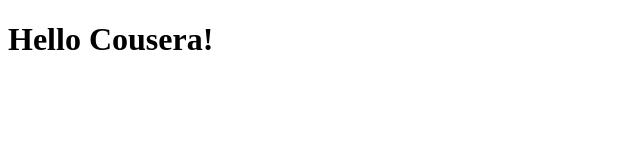
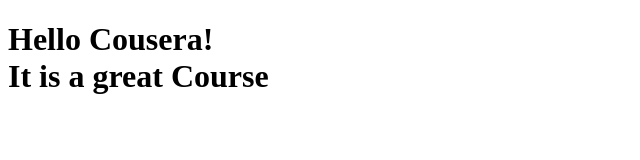
Before and after one commit to Marucabanas/coursera-test, a plain HTML site: page site/index.html in a window 1280 px wide. Shown: the whole page, without its empty margins (0-640 px from the left). Drawn offline with Linux system fonts and the light colour scheme.

Commit message:
small addition to my page

```diff
--- a/site/index.html
+++ b/site/index.html
@@ -6,7 +6,7 @@
 
 <body>
 
-<h1>Hello Cousera!</h1>
+<h1>Hello Cousera!<br>It is a great Course</h1>
 
 </body>
 </html>
```
